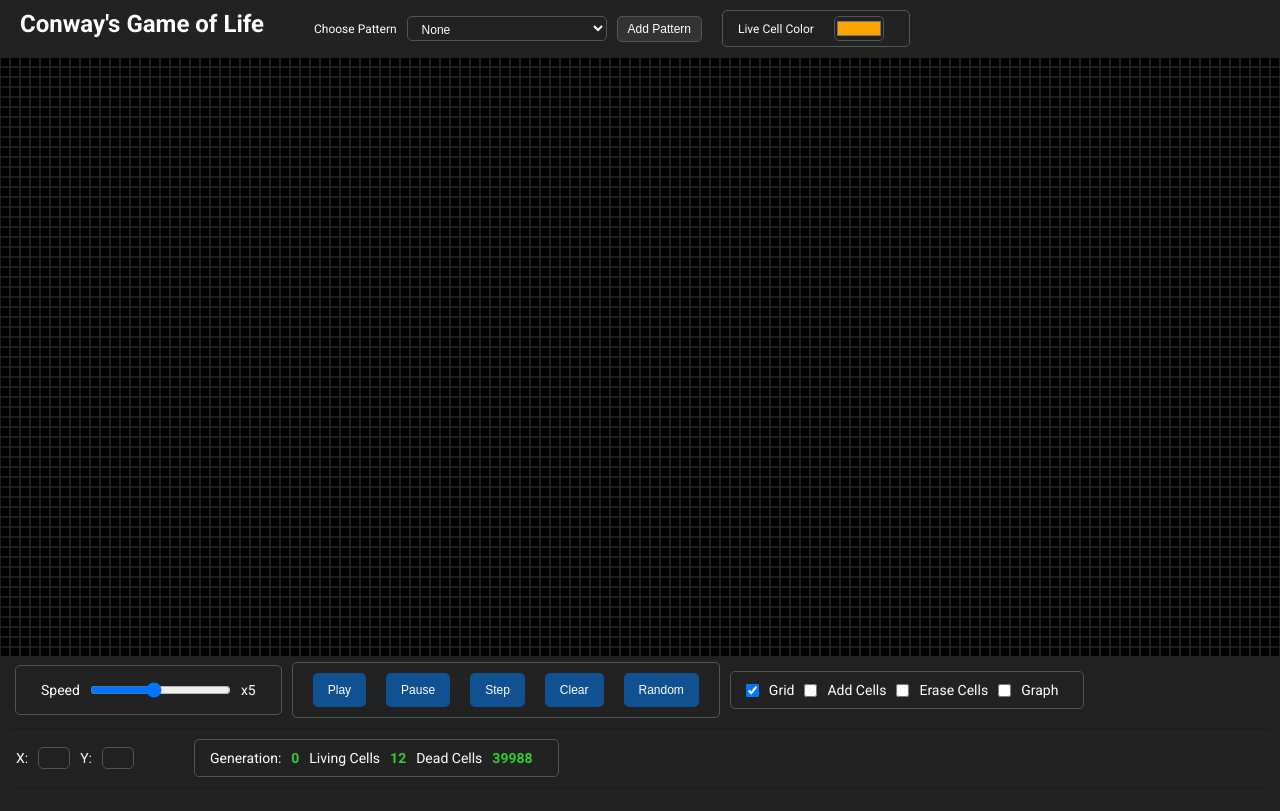
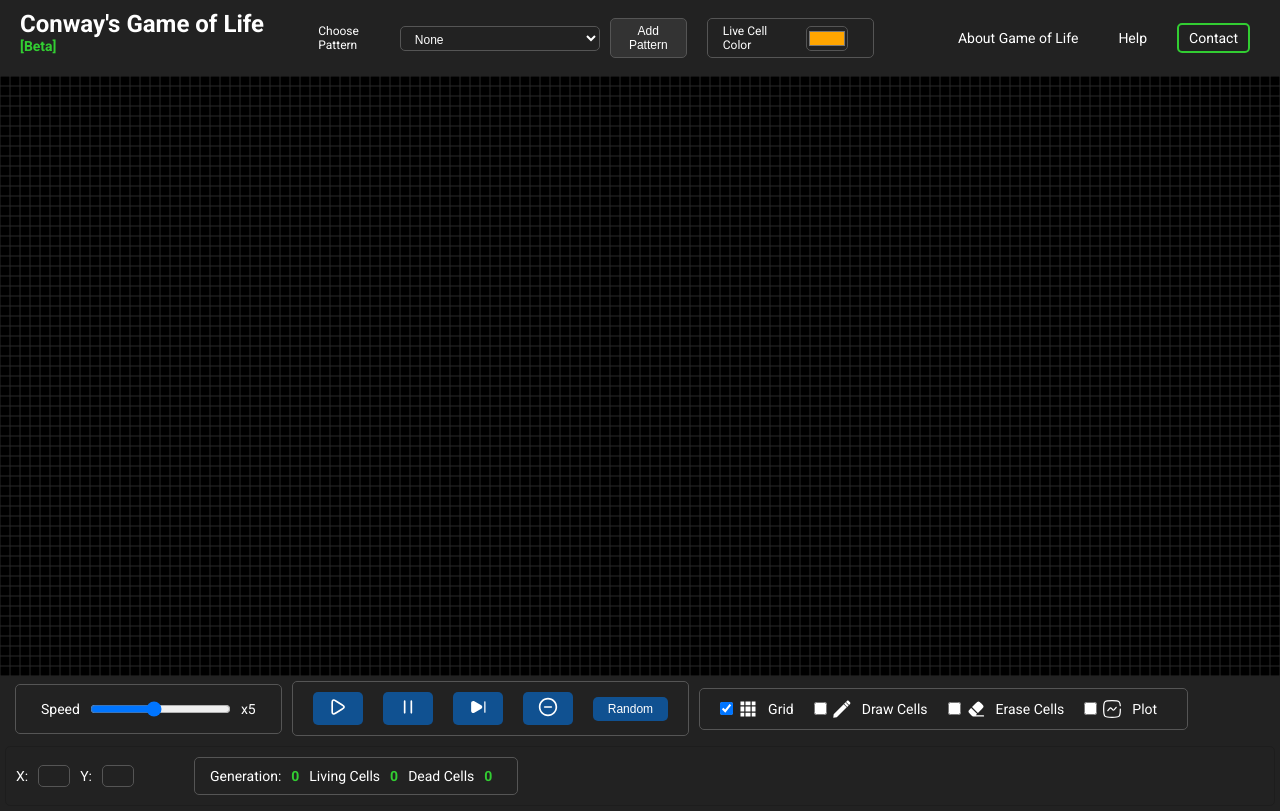
Before and after one commit to ShavinAnjithaAlpha/game-of-life, a website with bundled scripts: page public/index.html in a window 1280 px wide. Both pictures are taken after a click on the button "Random". Built offline with nearby package versions, Linux system fonts and the light colour scheme.

Commit message:
style: change the button text to svg icons and add nav links

```diff
--- a/public/index.html
+++ b/public/index.html
@@ -44,14 +44,14 @@
   </head>
   <body>
     <div class="menu">
-      <h1>Conway's Game of Life</h1>
+      <h1>Conway's Game of Life <sup>[Beta]</sup></h1>
       <!-- option box for select predefined patterns -->
       <label for="pattern">Choose Pattern</label>
       <select id="pattern">
         <option value="none">None</option>
       </select>
       <!-- add new pattern  -->
-      <button id="addPattern">Add Pattern</button>
+      <button id="addPattern" disabled>Add Pattern</button>
 
       <!-- color picker for pick colors for the cells -->
       <div class="color-box">
@@ -60,6 +60,12 @@
         <!--
         <label for="color">Dead Cell Color</label>
         <input type="color" id="dead-color" value="#000000" /> -->
+      </div>
+
+      <div class="nav">
+        <a href="#">About Game of Life</a>
+        <a href="#">Help</a>
+        <a href="#" id="contact-form">Contact</a>
       </div>
     </div>
     <div
@@ -85,26 +91,38 @@
         </div>
 
         <div class="btn-bar">
-          <button id="play">Play</button>
-          <button id="pause">Pause</button>
-          <button id="step">Step</button>
-          <button id="clear">Clear</button>
+          <button id="play">
+            <img src="/assets/img/play.svg" alt="play" width="20" />
+          </button>
+          <button id="pause">
+            <img src="/assets/img/pause.svg" alt="pause" width="20" />
+          </button>
+          <button id="step">
+            <img src="/assets/img/next.svg" alt="next" width="20" />
+          </button>
+          <button id="clear">
+            <img src="/assets/img/remove.svg" alt="remove" width="20" />
+          </button>
           <button id="random">Random</button>
         </div>
 
         <div class="checkbox-bar">
           <input type="checkbox" id="grid" checked />
-          <label for="grid">Grid</label>
+          <img src="/assets/img/grid.svg" alt="grid" width="20" />
+          <label for="grid"> Grid </label>
           <!-- check box for get the input from the canvas -->
           <input type="checkbox" id="getInput" />
-          <label for="getInput">Add Cells</label>
+          <img src="/assets/img/draw.svg" alt="draw" width="20" />
+          <label for="getInput">Draw Cells </label>
           <!-- // check box for eraser -->
           <input type="checkbox" id="eraser" />
-          <label for="erase">Erase Cells</label>
+          <img src="/assets/img/eraser.svg" alt="eraser" width="20" />
+          <label for="erase">Erase Cells </label>
 
           <!-- // check box for graph -->
           <input type="checkbox" id="graph-checkbox" />
-          <label for="plot">Graph</label>
+          <img src="/assets/img/graph.svg" alt="remove" width="20" />
+          <label for="plot">Plot </label>
         </div>
       </div>
 
--- a/public/script/game/game.engine/engine.js
+++ b/public/script/game/game.engine/engine.js
@@ -10,9 +10,11 @@ export default class GameEngine {
     this.is_plot = false;
     this.pattern_selected = null;
     this.gameSpeed = 50;
+    this.randomCellDensity = 0.5;
     // color values of the game of life
     this.liveCellColor = "orange";
     this.deadCellColor = "black";
+    this.gridLineColor = "rgb(40, 40, 40)";
 
     this.handleEvents();
     // this.initialize();
@@ -384,33 +386,37 @@ export default class GameEngine {
 
   // function to randomly generate the living cells
   random() {
-    // clear the interval
-    clearInterval(this.intervalId);
-    // clear the living cells
-    this.gameModel.living_cells.clear();
-    this.gameModel.generation = 0; // reste the geneation to 0
+    const randomWidth = Math.floor(
+      (Math.random() * this.renderEngine.grid.horizontal_cell_number) / 10
+    );
+    const randomHeight = Math.floor(
+      (Math.random() * this.renderEngine.grid.vertical_cell_number) / 10
+    );
+    // get the number of cells to be generated
+    const n = Math.floor(randomWidth * randomHeight * this.randomCellDensity);
 
-    // get the number of cells to be generated
-    const n = Math.floor(Math.random() * 100);
+    const cells = [];
+    // generate the cells
+    const maximumIterations = 50000;
+    let k = 0;
+    for (let i = 0; i < n; i++) {
+      const row = Math.floor(Math.random() * randomHeight);
+      const col = Math.floor(Math.random() * randomWidth);
 
-    const leftLimit = Math.floor(
-      Math.random() * this.renderEngine.grid.horizontal_cell_number
-    );
-    const topLimit = Math.floor(
-      Math.random() * this.renderEngine.grid.vertical_cell_number
-    );
+      k++;
+      if (k > maximumIterations) break;
+      if (cells.includes([row, col])) {
+        i--;
+        continue;
+      } // continue if the cell is already generated
 
-    // generate the cells
-    for (let i = 0; i < n; i++) {
-      const row = Math.floor(Math.random() * 20) + topLimit;
-      const col = Math.floor(Math.random() * 20) + leftLimit;
-
-      this.gameModel.addCell(row, col);
+      cells.push([row, col]);
     }
-
-    this.renderEngine.resetCanvas(this.is_grid, this.deadCellColor); // render the grid on the canvas
-    this.renderObjects("adding"); // render object on the canvas
-    this.updateStats(); // update the status of the game
+    // this.renderEngine.resetCanvas(this.is_grid, this.deadCellColor); // render the grid on the canvas
+    // this.renderObjects("adding"); // render object on the canvas
+    // this.updateStats(); // update the status of the game
+    // set the selected pattern as the generated random pattern cell
+    this.pattern_selected = cells;
   }
 
   updateStats() {
@@ -519,15 +525,18 @@ export default class GameEngine {
         "limegreen"
       );
 
-      // draw the grid lines also
-      this.renderEngine.drawVerticalFullLine(
+      this.renderEngine.drawVerticalLine(
         (cell[1] + offsetCol) * this.renderEngine.grid.cell_width,
-        "rgb(40, 40, 40)"
+        (cell[0] + offsetRow) * this.renderEngine.grid.cell_height,
+        (cell[0] + offsetRow + 1) * this.renderEngine.grid.cell_height,
+        this.gridLineColor
       );
 
-      this.renderEngine.drawHorizontalFullLine(
+      this.renderEngine.drawHorizontalLine(
         (cell[0] + offsetRow) * this.renderEngine.grid.cell_height,
-        "rgb(40, 40, 40)"
+        (cell[1] + offsetCol) * this.renderEngine.grid.cell_width,
+        (cell[1] + offsetCol + 1) * this.renderEngine.grid.cell_width,
+        this.gridLineColor
       );
     });
 
@@ -547,16 +556,20 @@ export default class GameEngine {
     // now draw the grid lines belongs to that area as horizontal and vertical lines
     // draw the horizontal lines
     for (let i = row; i < row + height; i++) {
-      this.renderEngine.drawHorizontalFullLine(
+      this.renderEngine.drawHorizontalLine(
+        col * this.renderEngine.grid.cell_width,
+        (col + width) * this.renderEngine.grid.cell_width,
         i * this.renderEngine.grid.cell_height,
-        "rgb(40, 40, 40)"
+        this.gridLineColor
       );
     }
     // draw the vertical lines
     for (let j = col; j < col + width; j++) {
-      this.renderEngine.drawVerticalFullLine(
+      this.renderEngine.drawVerticalLine(
         j * this.renderEngine.grid.cell_width,
-        "rgb(40, 40, 40)"
+        row * this.renderEngine.grid.cell_height,
+        (row + height) * this.renderEngine.grid.cell_height,
+        this.gridLineColor
       );
     }
 
--- a/public/script/game/render.engine/render.js
+++ b/public/script/game/render.engine/render.js
@@ -58,6 +58,14 @@ class RenderEngine {
     this.drawLine(0, y, this.canvasElement.width, y, color);
   }
 
+  drawHorizontalLine(x1, x2, y, color) {
+    this.drawLine(x1, y, x2, y, color);
+  }
+
+  drawVerticalLine(x, y1, y2, color) {
+    this.drawLine(x, y1, x, y2, color);
+  }
+
   drawRect(x, y, width, height, color) {
     this.canvas.fillStyle = color;
     this.canvas.fillRect(x, y, width, height);
--- a/public/style/style.css
+++ b/public/style/style.css
@@ -35,6 +35,11 @@ html {
   font-size: 2.4rem;
   justify-self: flex-start;
   margin-right: 50px;
+}
+
+.menu h1 sup {
+  font-size: 1.4rem;
+  color: limegreen;
 }
 
 .menu select {
@@ -96,6 +101,43 @@ html {
   margin: 0 10px;
 }
 
+.menu .nav {
+  display: flex;
+  flex-direction: row;
+  justify-content: flex-end;
+  align-items: center;
+  margin: 0;
+  justify-self: flex-end;
+  width: 35%;
+}
+
+.menu .nav a {
+  padding: 5px 10px;
+  color: white;
+  font-size: 1.4rem;
+  border-radius: 5px;
+  cursor: pointer;
+  transition: 0.3 all ease;
+  margin: 0px 10px;
+  text-decoration: none;
+  transition: all 0.3s ease;
+}
+
+.menu .nav a:hover {
+  color: lime;
+}
+
+.menu .nav a#contact-form {
+  background-color: transparent;
+  color: white;
+  border: 2px solid limegreen;
+}
+
+.menu .nav a#contact-form:hover {
+  background-color: limegreen;
+  color: black;
+}
+
 .panel {
   display: flex;
   flex-direction: column;
@@ -125,7 +167,7 @@ html {
 
 .control-panel button {
   margin: 0 10px;
-  padding: 10px 15px;
+  padding: 5px 15px;
   background-color: rgb(16, 81, 145);
   color: white;
   font-weight: 500;
@@ -133,7 +175,7 @@ html {
   border: none;
   border-radius: 5px;
   cursor: pointer;
-  transition: 0.3 all ease;
+  transition: all 0.2s ease;
 }
 
 .control-panel button:hover {
@@ -160,6 +202,20 @@ html {
   padding: 10px 15px;
   border: 1px solid #555;
   border-radius: 5px;
+}
+
+.control-panel input[type="checkbox"] {
+  margin: 0 5px;
+  padding: 10px 15px;
+  font-weight: 700;
+  border: 1px solid #555;
+  border-radius: 5px;
+  font-size: 1.4rem;
+  background-color: #333;
+}
+
+.control-panel .checkbox-bar label {
+  margin-right: 15px;
 }
 
 .control-panel .slider-box {
```
Also changed, not shown: public/assets/img/draw.svg (added), public/assets/img/eraser.svg (added), public/assets/img/graph.svg (added), public/assets/img/grid.svg (added), public/assets/img/next.svg (added), public/assets/img/pause.svg (added), public/assets/img/play.svg (added), public/assets/img/remove.svg (added).
